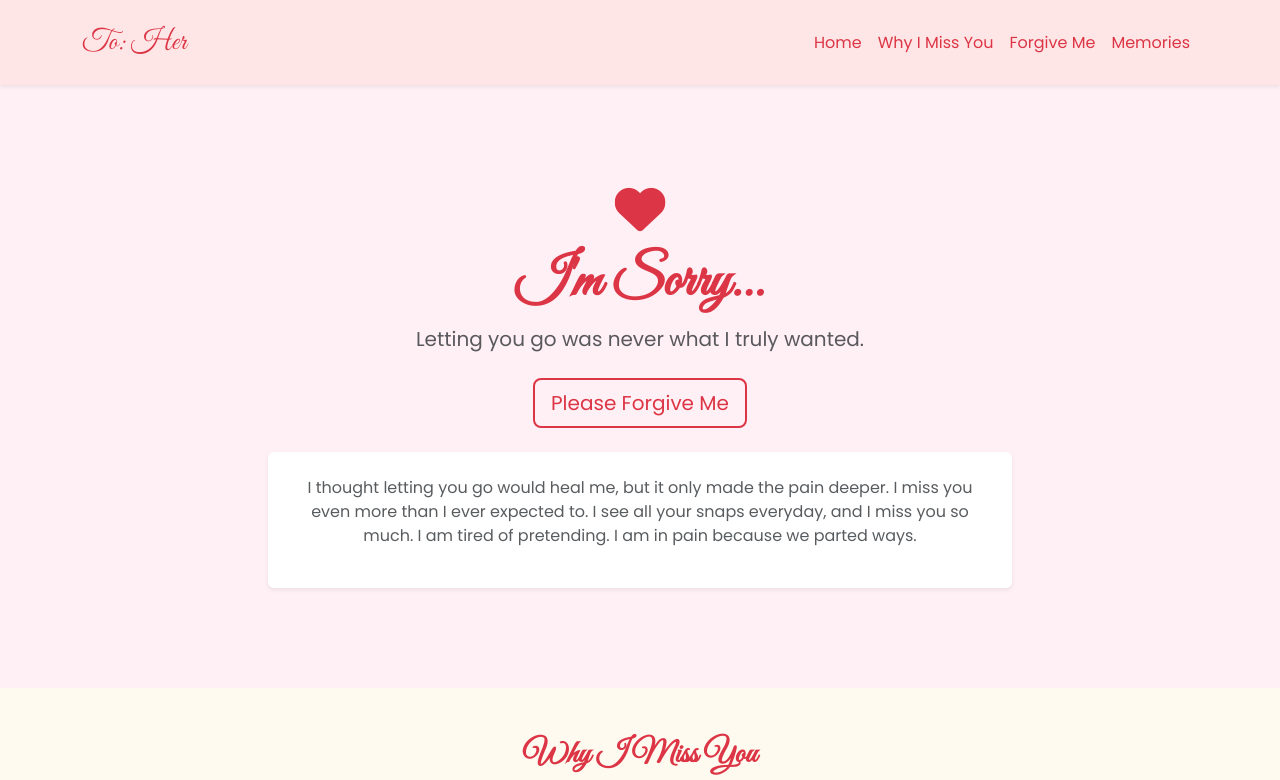
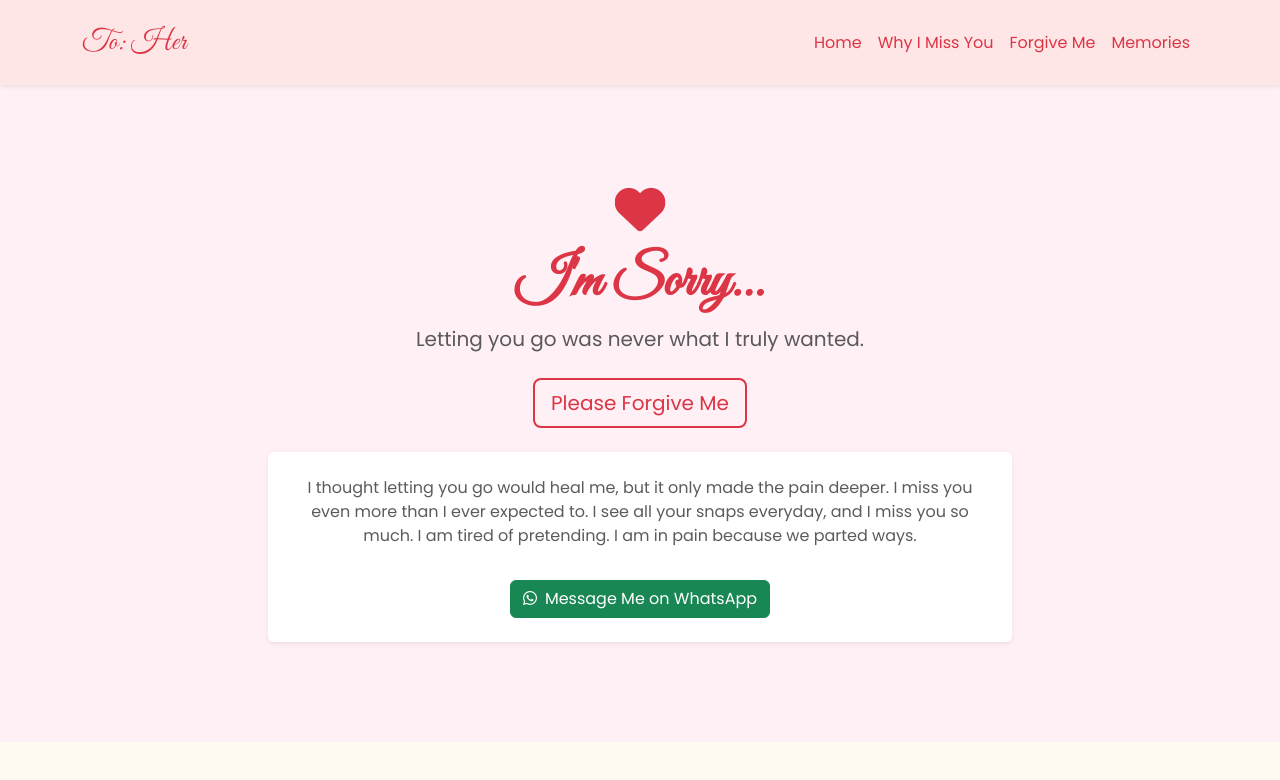
Before and after one commit to GERRY-01/Fun, a plain HTML site: page index.html in a window 1280 px wide. Both pictures are taken after a click on the button "Please Forgive Me". Shown: the top 780 px of the page. Drawn offline with nearby package versions, Linux system fonts and the light colour scheme.

Commit message:
added the whatsapp feature

```diff
--- a/index.html
+++ b/index.html
@@ -119,6 +119,10 @@
               I miss you even more than I ever expected to. I see all your snaps everyday, and I miss you so much.
             I am tired of pretending. I am in pain because we parted ways.
           </p>
+
+           <a href="https://wa.me/254707955792" target="_blank" class="btn btn-success mt-3">
+                <i class="fab fa-whatsapp me-2"></i>Message Me on WhatsApp
+            </a>
         </div>
       </div>
     </div>
```
